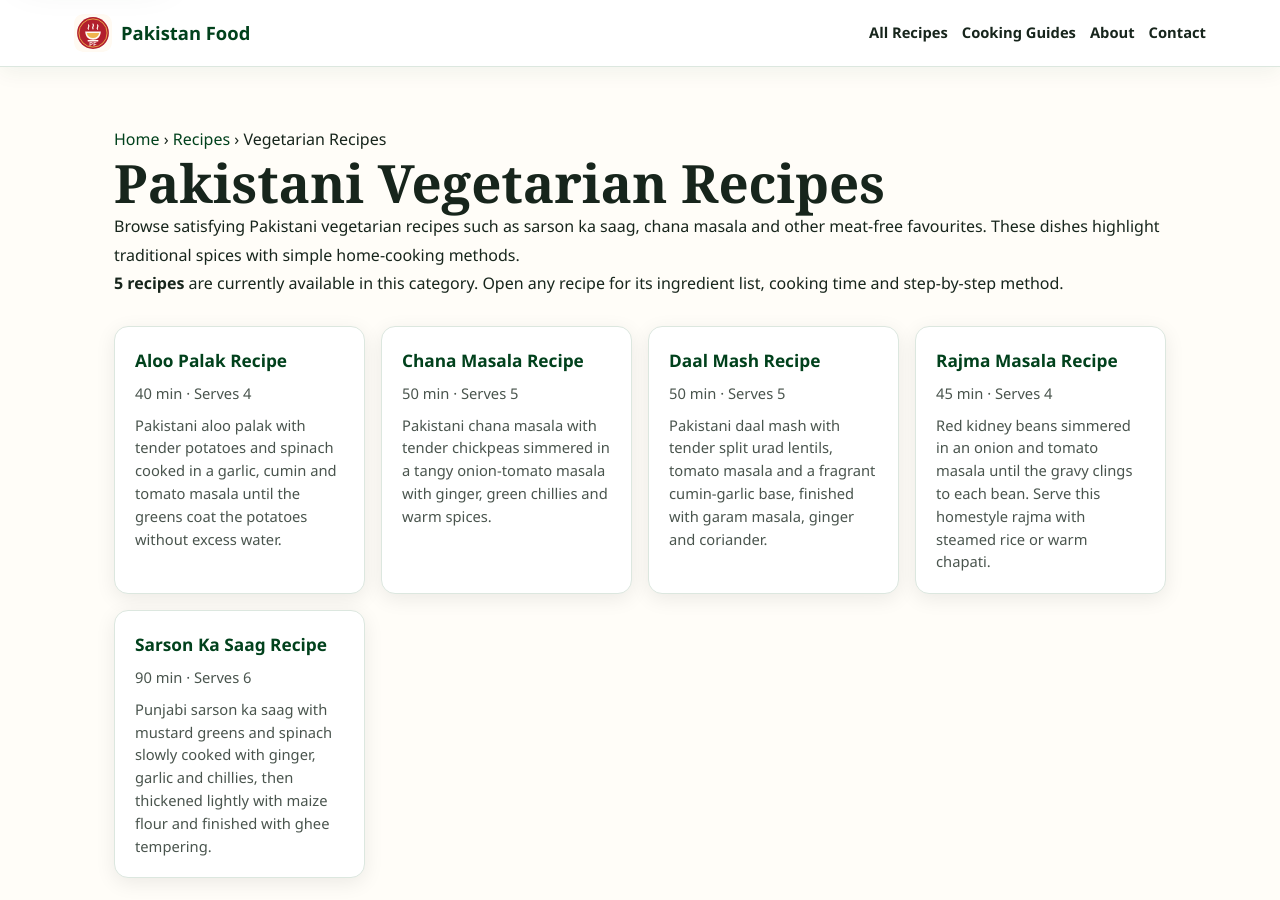
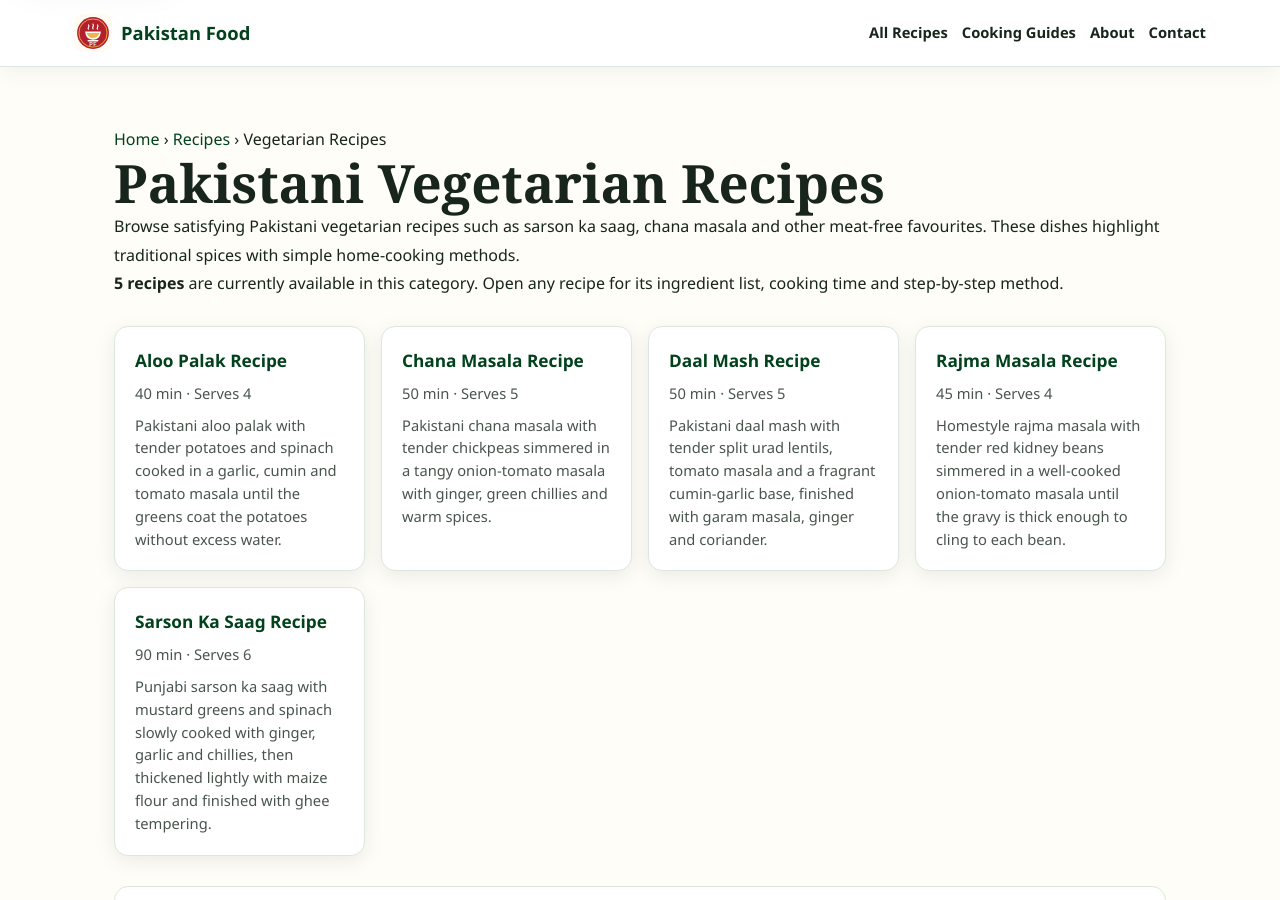
Before and after one commit to manazarali01-hub/pakistan-food, a Jekyll site: the page built from recipes/vegetarian/index.html, in a window 1280 px wide and 900 px high. Built offline with Jekyll 4.4.1, drawn with Linux system fonts in a browser that asks for light colours; some of the changed lines change nothing that is shown.

Commit message:
Complete Rajma Masala recipe quality audit

```diff
--- a/_data/recipes/rajma-masala.json
+++ b/_data/recipes/rajma-masala.json
@@ -5,7 +5,7 @@
   "time": "45 min",
   "serves": 4,
   "image": "assets/rajma-masala.webp",
-  "description": "Red kidney beans simmered in an onion and tomato masala until the gravy clings to each bean. Serve this homestyle rajma with steamed rice or warm chapati.",
+  "description": "Homestyle rajma masala with tender red kidney beans simmered in a well-cooked onion-tomato masala until the gravy is thick enough to cling to each bean.",
   "ingredients": [
     "2 cans (400 g each) cooked red kidney beans, drained and rinsed",
     "2 tbsp neutral oil",
@@ -25,19 +25,19 @@
     "Lemon wedges, for serving"
   ],
   "method": [
-    "Drain and rinse the canned kidney beans. If using dried beans instead, soak them overnight and boil them thoroughly until tender before beginning this recipe; never use undercooked kidney beans.",
-    "Heat the oil in a deep pan over medium heat. Add the onion and cook for 8–10 minutes, stirring often, until soft and deep golden rather than burnt.",
-    "Add the ginger and garlic. Stir for about 1 minute, then add the chopped tomatoes and tomato paste. Cook for 6–8 minutes, pressing the tomatoes against the pan until they break down.",
-    "Stir in the cumin, coriander, turmeric and chilli powder. Cook for another minute, adding a splash of water if the spices begin to stick.",
-    "Add the kidney beans, ¾ cup water and salt. Bring to a simmer, then reduce the heat and cook gently, uncovered, for 12–15 minutes. Stir occasionally so the bottom does not catch.",
-    "Mash a spoonful of beans against the side of the pan and stir them back into the gravy. Simmer for 2–3 minutes more if you prefer a thicker sauce; add a little water if it becomes too thick.",
-    "Turn off the heat and stir in the garam masala. Taste and adjust the salt and chilli. Scatter fresh coriander over the top and serve with lemon wedges, rice or chapati."
+    "Drain and rinse the canned kidney beans. If substituting dried kidney beans, soak and boil them thoroughly until fully tender before using them in the masala; do not use raw or undercooked kidney beans.",
+    "Heat the oil in a deep pan over medium heat and cook the chopped onion patiently until soft and deep golden without burning.",
+    "Add the ginger and garlic and stir briefly, then add the chopped tomatoes and tomato paste. Cook while pressing the tomatoes until the mixture becomes thick and cohesive.",
+    "Stir in the cumin, coriander, turmeric and red chilli powder and cook briefly, adding a small splash of water only if the spices begin sticking to the pan.",
+    "Add the cooked kidney beans, measured water and salt. Bring to a simmer and cook gently uncovered, stirring occasionally, until the beans absorb flavour and the gravy reduces.",
+    "Mash a small spoonful of beans against the side of the pan and stir them back in to thicken the gravy naturally. Adjust with a little hot water if the consistency becomes too heavy.",
+    "Turn off the heat, stir in the garam masala, taste for salt and chilli and finish with fresh coriander. Serve with lemon wedges, rice or chapati."
   ],
   "tips": [
     "Canned beans save the overnight soak; rinse them well so their liquid does not make the gravy taste too salty.",
     "Cook the onion and tomatoes until thick before adding the beans; this gives the masala body without cream.",
     "For a thicker sauce, mash a small portion of the beans rather than adding flour."
   ],
-  "storage": "Cool promptly, cover and refrigerate for up to 3 days. Reheat only the portion needed until piping hot, adding a splash of water if the gravy has thickened.",
+  "storage": "Cool leftover rajma promptly and refrigerate covered. Reheat only the portion needed until thoroughly hot, adding a splash of water if the gravy has thickened.",
   "serving": "Spoon over plain rice, or serve with chapati, a little plain yogurt and sliced onion."
 }
```
